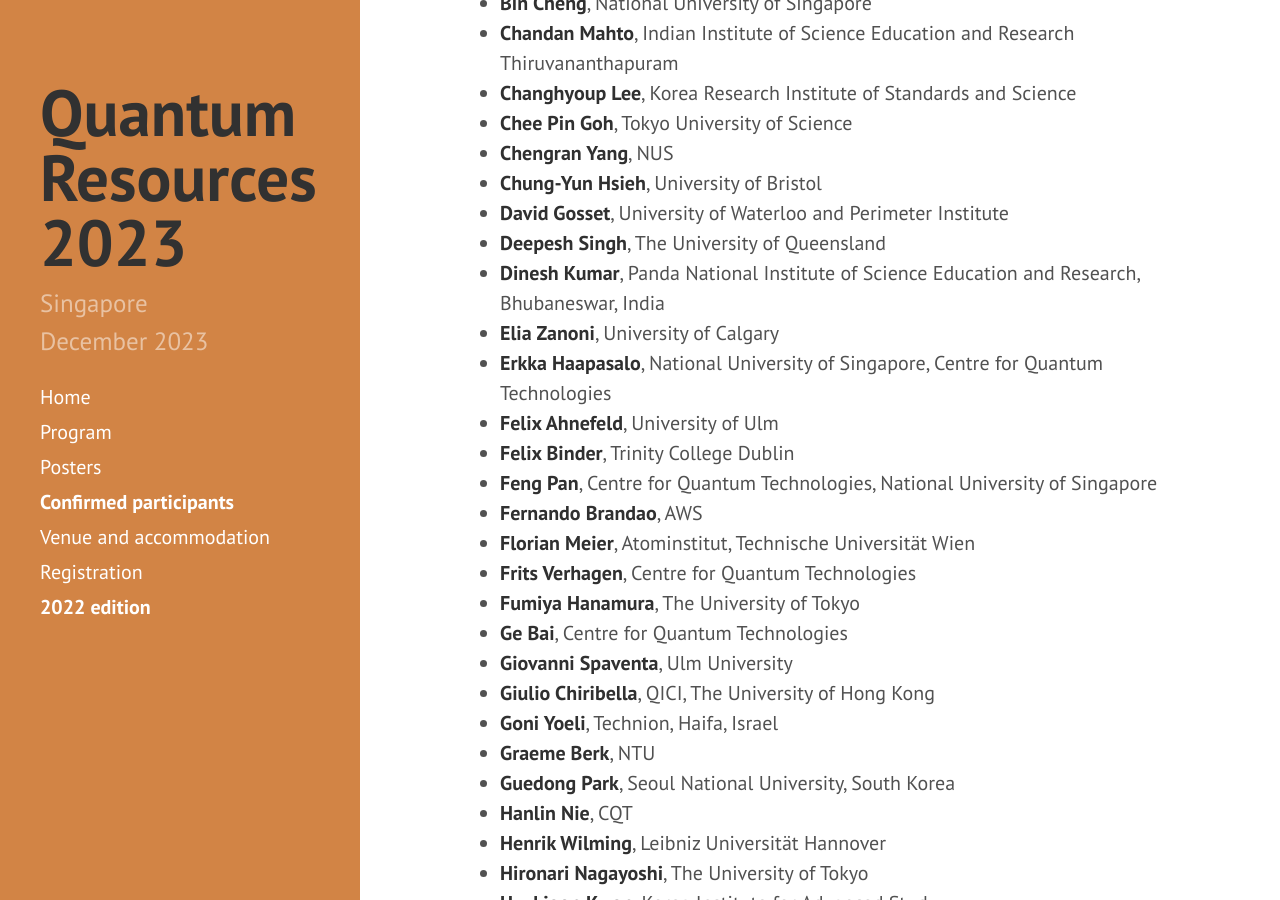
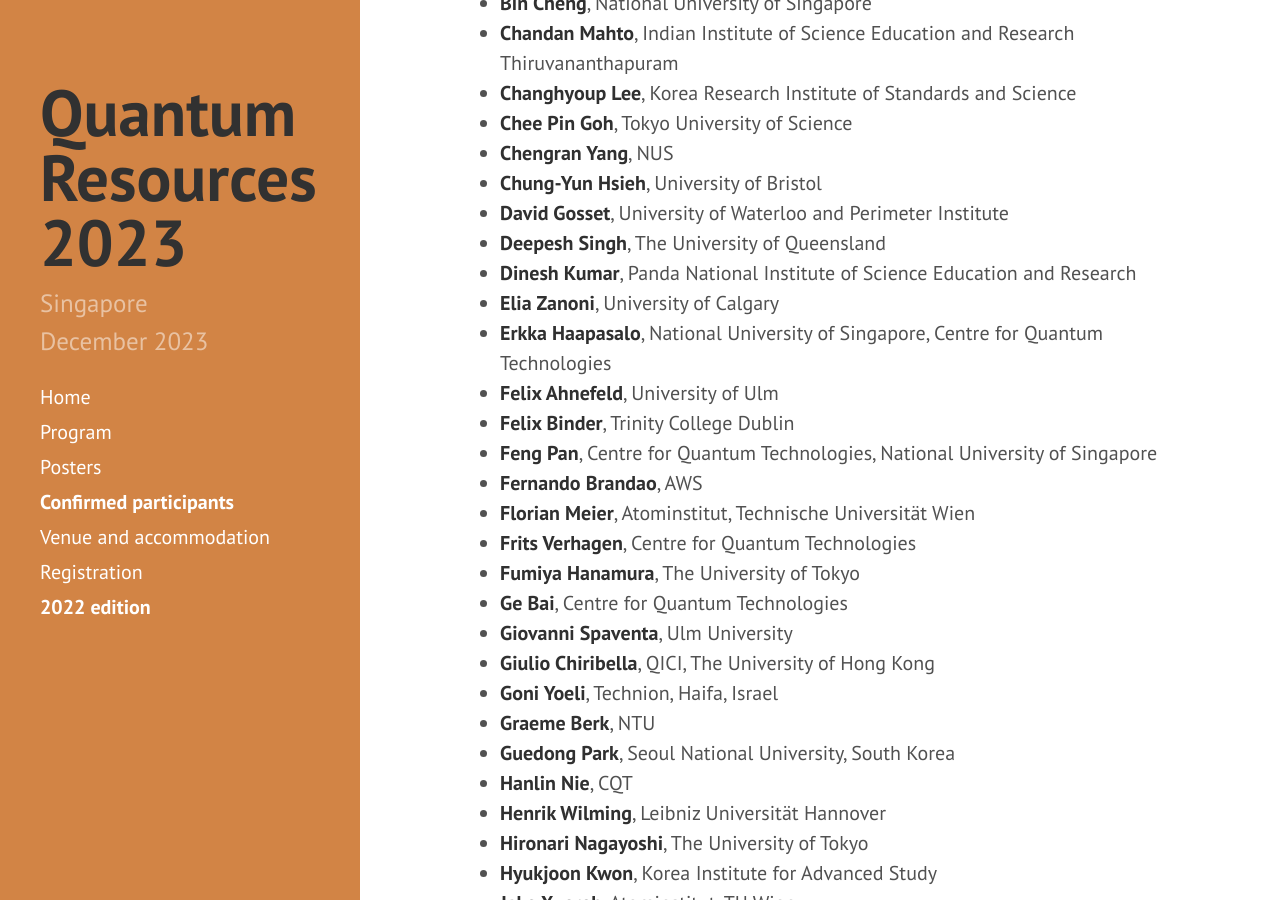
Before and after one commit to RyujiPat2/RyujiPat2.github.io, a Jekyll site: the page built from participants.md, in a window 1280 px wide and 900 px high, scrolled down 332 px. Built offline with Jekyll 4.4.1, drawn with Linux system fonts in a browser that asks for light colours; nearby versions of some CDN libraries.

Commit message:
Update participants.md

```diff
--- a/participants.md
+++ b/participants.md
@@ -22,7 +22,7 @@ order: 4
 * **Chung-Yun	Hsieh**,	University of Bristol
 * **David	Gosset**,	University of Waterloo and Perimeter Institute
 * **Deepesh	Singh**,	The University of Queensland
-* **Dinesh Kumar**,	Panda	National Institute of Science Education and Research, Bhubaneswar, India
+* **Dinesh Kumar**,	Panda	National Institute of Science Education and Research
 * **Elia	Zanoni**,	University of Calgary
 * **Erkka	Haapasalo**,	National University of Singapore, Centre for Quantum Technologies
 * **Felix	Ahnefeld**,	University of Ulm
```
